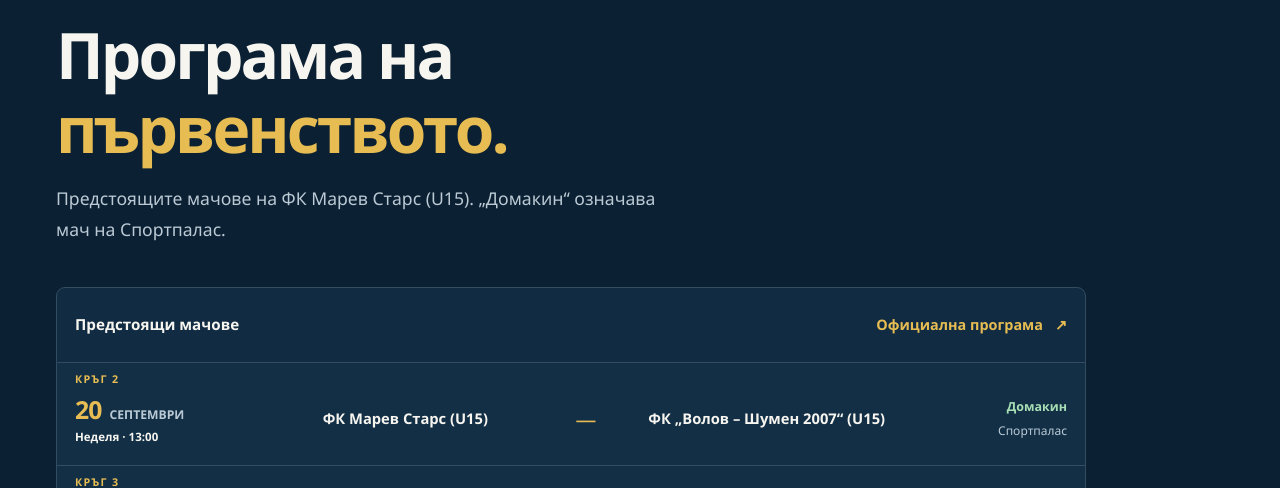
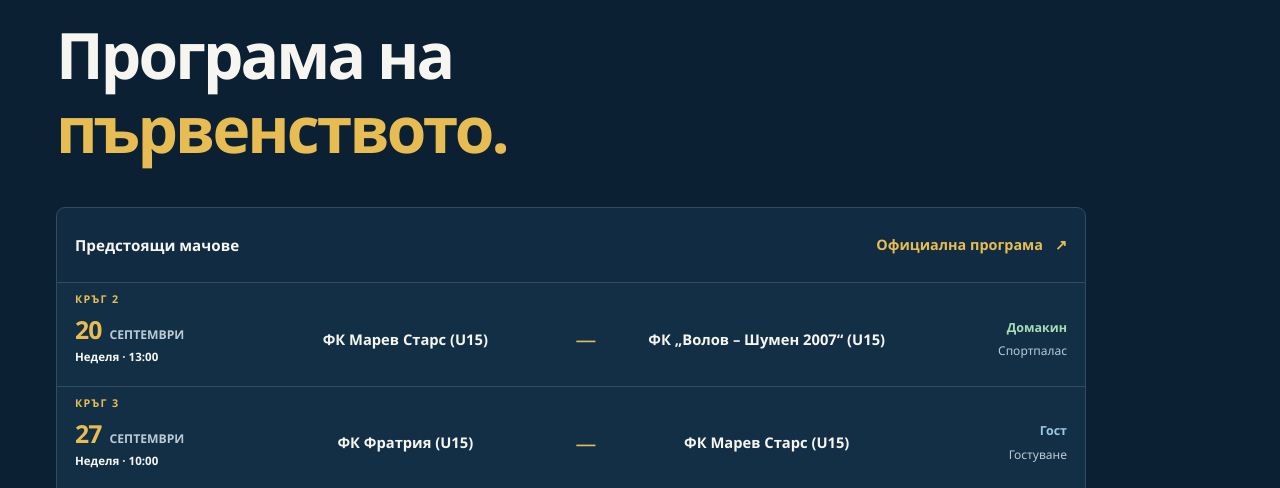
Before and after one commit to martiparty2000/marevstars.com, a Django app: page /programa/ in a window 1280 px wide. Shown: the part 184-672 px from the top of the page. Run offline with Django 5.2, Linux system fonts and the light colour scheme.

Commit message:
Remove fixtures page explanation

```diff
--- a/templates/fixtures.html
+++ b/templates/fixtures.html
@@ -4,8 +4,7 @@
 <header class="page-heading fixtures-heading">
     <p class="eyebrow">Сезон 2026/27 · U15</p>
     <h1>Програма на<br><span>първенството.</span></h1>
-    <p class="lead">Предстоящите мачове на ФК Марев Старс (U15). „Домакин“ означава мач на Спортпалас.</p>
-</header>
+    </header>
 <section class="fixtures" aria-label="Програма на мачовете">
     <div class="fixtures-intro"><strong>Предстоящи мачове</strong><a class="text-link" href="https://bfu-tournaments.com/tournaments/2/387/?tid=98&amp;season=1440&amp;view=upcoming-matches" target="_blank" rel="noopener noreferrer">Официална програма <span aria-hidden="true">↗</span></a></div>
     <ol class="fixtures-list">
```
